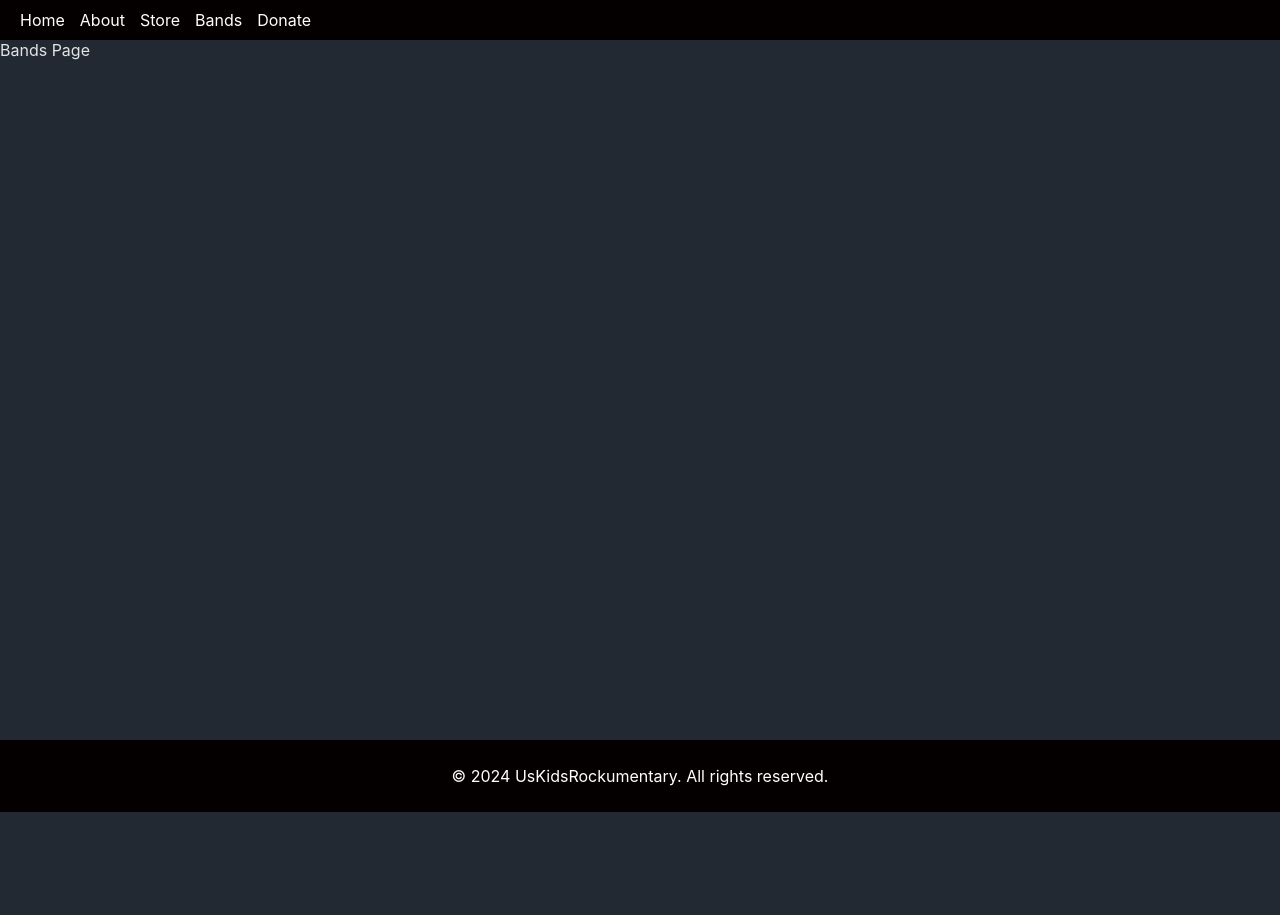
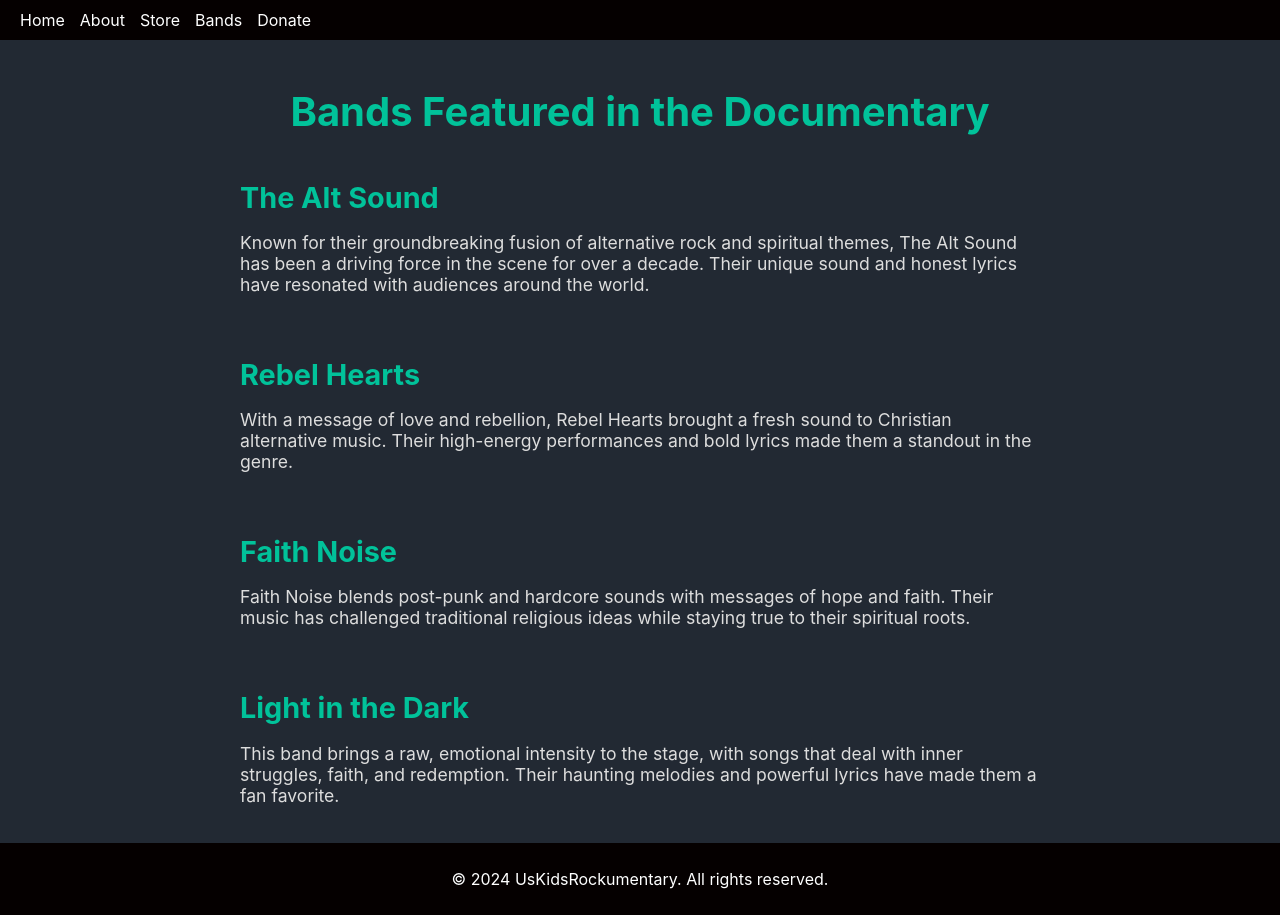
Before and after one commit to Arcarius41/rockumentary-vite, a React (Vite) app: page /bands in a window 1280 px wide. Before the commit the page ends 812 px from the top, so only its background shows below. Built offline with nearby package versions, Linux system fonts and the light colour scheme.

Commit message:
added fill about and bands content

```diff
--- /dev/null
+++ b/src/components/About.css
@@ -0,0 +1,20 @@
+.about-container {
+    padding: 20px;
+    max-width: 800px;
+    margin: 0 auto;
+    color: #fff;
+    line-height: 1.6;
+  }
+
+  .about-container h1 {
+    font-size: 2.5em;
+    margin-bottom: 20px;
+    text-align: center;
+    color: #01c29a;
+  }
+
+  .about-container p {
+    margin-bottom: 15px;
+    font-size: 1.1em;
+    color: #ddd;
+  }
--- a/src/components/About.jsx
+++ b/src/components/About.jsx
@@ -1,7 +1,24 @@
 import React from 'react';
+import './About.css';
 
 function About() {
-  return <div>About Page</div>;
+  return (
+    <div className="about-container">
+      <h1>About Us Kids Rockumentary</h1>
+      <p>
+        Us Kids Rockumentary is a passionate project aimed at telling the untold stories of the alternative Christian music scene. Our mission is to highlight the incredible journeys of bands and artists who have shaped the movement, bringing hope, rebellion, and a new voice to a generation.
+      </p>
+      <p>
+        The documentary dives deep into the history of these groundbreaking musicians, their struggles, triumphs, and the message behind the music. It’s a tribute to the rebellious spirit that dared to challenge the norms of both mainstream and Christian culture.
+      </p>
+      <p>
+        Our team is composed of music lovers, filmmakers, and creatives dedicated to capturing these unique stories. We believe that music has the power to change lives, and the stories behind the music are just as important.
+      </p>
+      <p>
+        Join us on this journey as we shine a spotlight on the voices that have defined a genre, impacted faith, and inspired change.
+      </p>
+    </div>
+  );
 }
 
 export default About;
--- /dev/null
+++ b/src/components/Bands.css
@@ -0,0 +1,30 @@
+.bands-container {
+    padding: 20px;
+    max-width: 800px;
+    margin: 0 auto;
+    color: #fff;
+  }
+
+  .bands-container h1 {
+    font-size: 2.5em;
+    margin-bottom: 20px;
+    text-align: center;
+    color: #01c29a;
+  }
+
+  .band-list {
+    display: flex;
+    flex-direction: column;
+    gap: 20px;
+  }
+
+  .band-item h2 {
+    font-size: 1.8em;
+    color: #01c29a;
+    margin-bottom: 10px;
+  }
+
+  .band-item p {
+    font-size: 1.1em;
+    color: #ddd;
+  }
--- a/src/components/Bands.jsx
+++ b/src/components/Bands.jsx
@@ -1,7 +1,38 @@
 import React from 'react';
+import './Bands.css';
 
 function Bands() {
-  return <div>Bands Page</div>;
+  return (
+    <div className="bands-container">
+      <h1>Bands Featured in the Documentary</h1>
+      <div className="band-list">
+        <div className="band-item">
+          <h2>The Alt Sound</h2>
+          <p>
+            Known for their groundbreaking fusion of alternative rock and spiritual themes, The Alt Sound has been a driving force in the scene for over a decade. Their unique sound and honest lyrics have resonated with audiences around the world.
+          </p>
+        </div>
+        <div className="band-item">
+          <h2>Rebel Hearts</h2>
+          <p>
+            With a message of love and rebellion, Rebel Hearts brought a fresh sound to Christian alternative music. Their high-energy performances and bold lyrics made them a standout in the genre.
+          </p>
+        </div>
+        <div className="band-item">
+          <h2>Faith Noise</h2>
+          <p>
+            Faith Noise blends post-punk and hardcore sounds with messages of hope and faith. Their music has challenged traditional religious ideas while staying true to their spiritual roots.
+          </p>
+        </div>
+        <div className="band-item">
+          <h2>Light in the Dark</h2>
+          <p>
+            This band brings a raw, emotional intensity to the stage, with songs that deal with inner struggles, faith, and redemption. Their haunting melodies and powerful lyrics have made them a fan favorite.
+          </p>
+        </div>
+      </div>
+    </div>
+  );
 }
 
 export default Bands;
```
